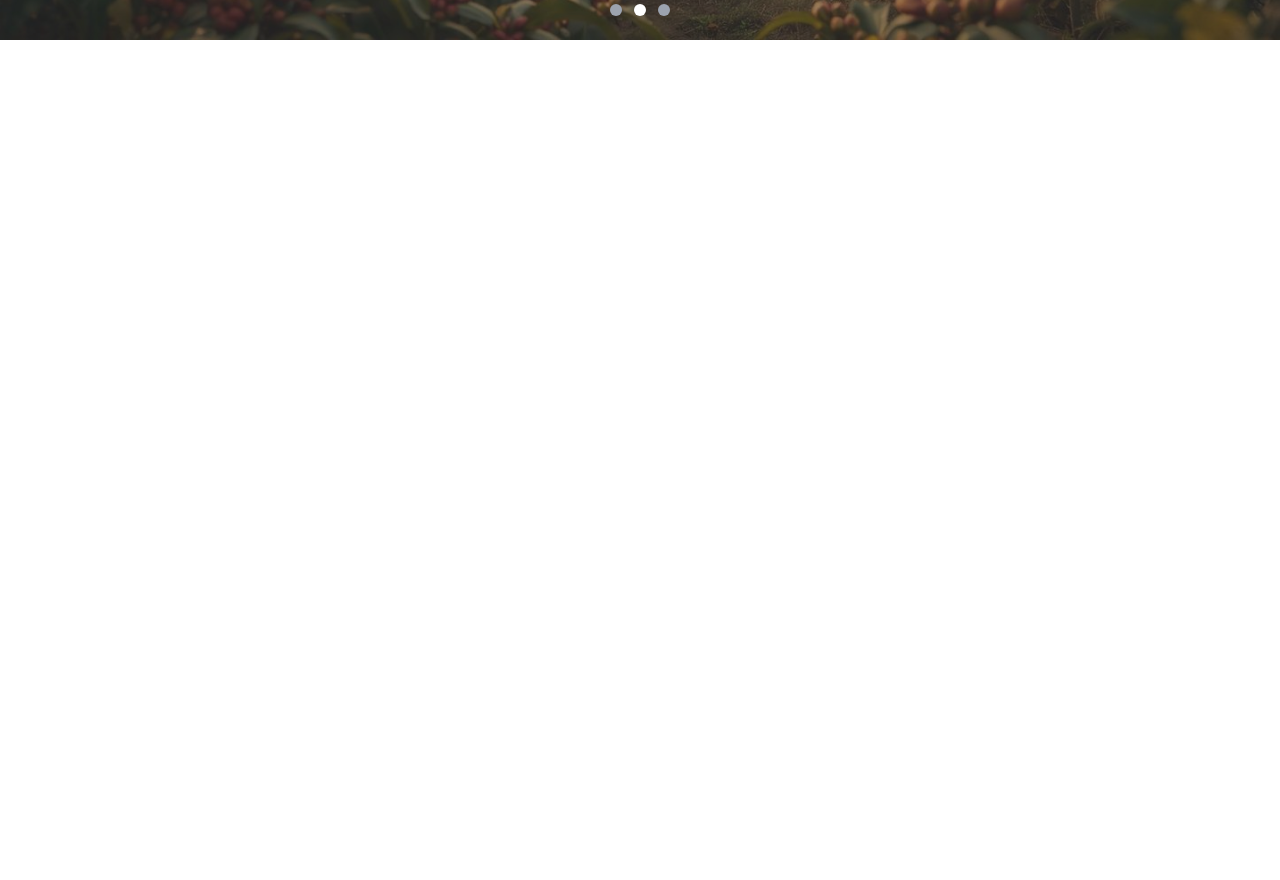
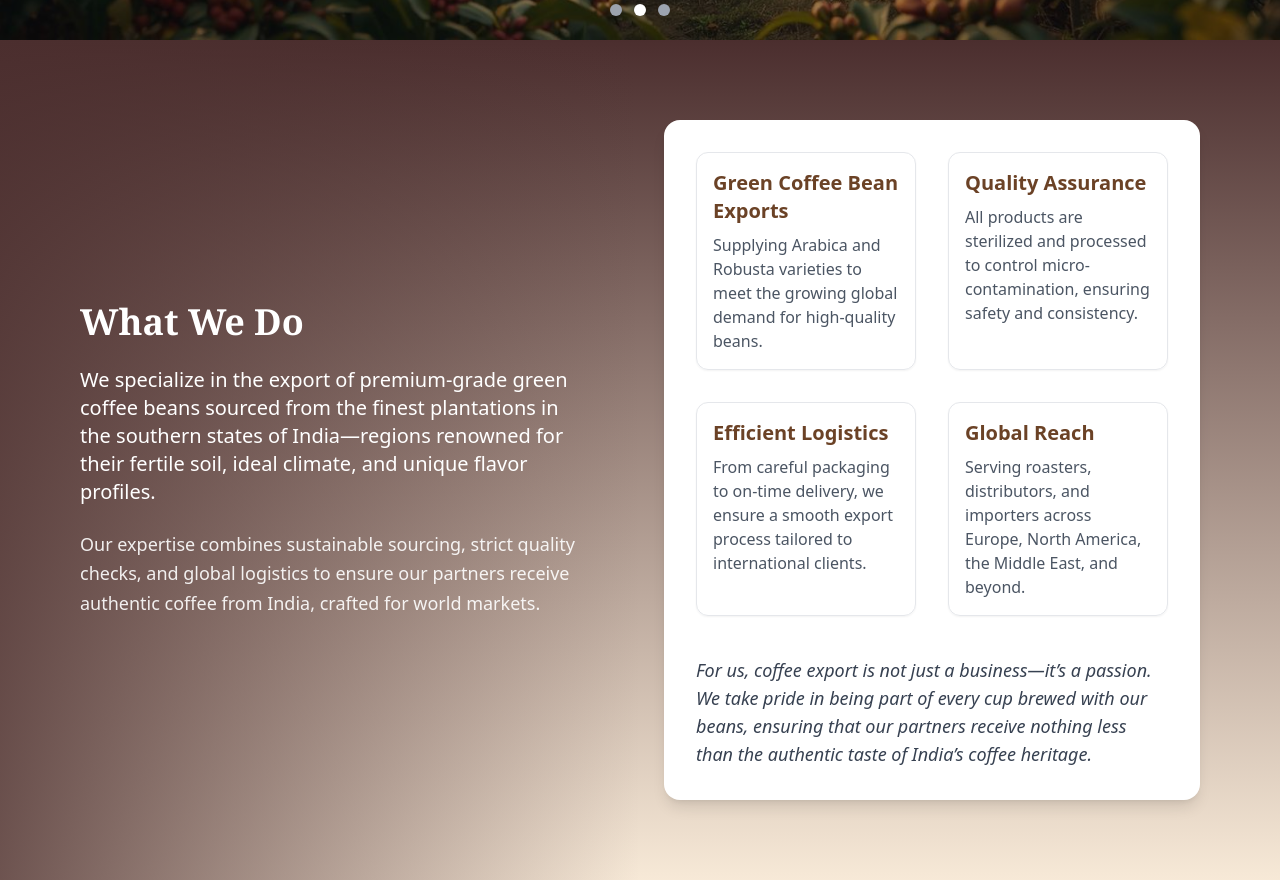
Before and after one commit to Anudepp/Cabinet-of-Coffee-Affairs, a React (Vite) app: page / in a window 1280 px wide. Shown: the part 760-1640 px from the top of the page. Before the commit the page ends 800 px from the top, so only its background shows below. Built offline with nearby package versions, Linux system fonts and the light colour scheme.

Commit message:
herosection

```diff
--- a/src/components/Hero.tsx
+++ b/src/components/Hero.tsx
@@ -18,6 +18,8 @@ export default function Hero() {
   }, []);
 
   return (
+    <>
+      {/* HERO SECTION */}
       <div id="home" className="relative w-full h-screen overflow-hidden">
         {/* Carousel Images */}
         <div className="absolute inset-0 flex">
@@ -40,7 +42,6 @@ export default function Hero() {
         {/* Overlay for luxury feel */}
         <div className="absolute inset-0 bg-gradient-to-b from-black/40 via-black/20 to-black/40" />
 
- {/* Title & Tagline */}
         {/* Title & Tagline */}
         <div className="relative z-10 flex flex-col items-center text-center text-white mt-28">
           <h1 className="text-4xl md:text-5xl font-bold font-serif relative inline-block pb-1">
@@ -65,5 +66,88 @@ export default function Hero() {
           ))}
         </div>
       </div>
+      {/* WHAT WE DO SECTION */}
+<section
+  id="what-we-do"
+  className="relative w-full bg-gradient-to-b from-[#4b2e2e] to-[#f7e9d7] py-20 px-6 md:px-20"
+>
+  {/* Background Accent - left side coffee overlay */}
+  <div className="absolute inset-0 bg-gradient-to-r from-[#4b2e2e]/80 to-transparent md:w-1/2"></div>
+
+  <div className="relative z-10 max-w-6xl mx-auto grid md:grid-cols-2 gap-12 items-center">
+    {/* Left - Intro Text */}
+    <div className="text-white md:pr-10">
+      <h2 className="text-3xl md:text-4xl font-bold mb-6 font-serif">
+        What We Do
+      </h2>
+      <p className="text-lg md:text-xl leading-relaxed mb-6">
+        We specialize in the export of premium-grade green coffee beans sourced
+        from the finest plantations in the southern states of India—regions
+        renowned for their fertile soil, ideal climate, and unique flavor
+        profiles.
+      </p>
+      <p className="text-lg leading-relaxed opacity-90">
+        Our expertise combines sustainable sourcing, strict quality checks, and
+        global logistics to ensure our partners receive authentic coffee from
+        India, crafted for world markets.
+      </p>
+    </div>
+
+    {/* Right - Card Layout */}
+    <div className="bg-white p-8 rounded-2xl shadow-lg">
+      <div className="grid gap-8 md:grid-cols-2 text-left">
+        <div className="p-4 border border-gray-200 rounded-xl shadow-sm hover:shadow-md transition">
+          <h3 className="text-xl font-semibold text-[#6b4226] mb-2">
+            Green Coffee Bean Exports
+          </h3>
+          <p className="text-gray-600">
+            Supplying Arabica and Robusta varieties to meet the growing global
+            demand for high-quality beans.
+          </p>
+        </div>
+
+        <div className="p-4 border border-gray-200 rounded-xl shadow-sm hover:shadow-md transition">
+          <h3 className="text-xl font-semibold text-[#6b4226] mb-2">
+            Quality Assurance
+          </h3>
+          <p className="text-gray-600">
+            All products are sterilized and processed to control
+            micro-contamination, ensuring safety and consistency.
+          </p>
+        </div>
+
+        <div className="p-4 border border-gray-200 rounded-xl shadow-sm hover:shadow-md transition">
+          <h3 className="text-xl font-semibold text-[#6b4226] mb-2">
+            Efficient Logistics
+          </h3>
+          <p className="text-gray-600">
+            From careful packaging to on-time delivery, we ensure a smooth
+            export process tailored to international clients.
+          </p>
+        </div>
+
+        <div className="p-4 border border-gray-200 rounded-xl shadow-sm hover:shadow-md transition">
+          <h3 className="text-xl font-semibold text-[#6b4226] mb-2">
+            Global Reach
+          </h3>
+          <p className="text-gray-600">
+            Serving roasters, distributors, and importers across Europe, North
+            America, the Middle East, and beyond.
+          </p>
+        </div>
+      </div>
+
+      {/* Closing Note */}
+      <p className="mt-10 text-lg italic text-gray-700">
+        For us, coffee export is not just a business—it’s a passion. We take
+        pride in being part of every cup brewed with our beans, ensuring that
+        our partners receive nothing less than the authentic taste of India’s
+        coffee heritage.
+      </p>
+    </div>
+  </div>
+</section>
+
+   </>
   );
 }
```
Lines whose indentation alone changed are shown as unchanged.
